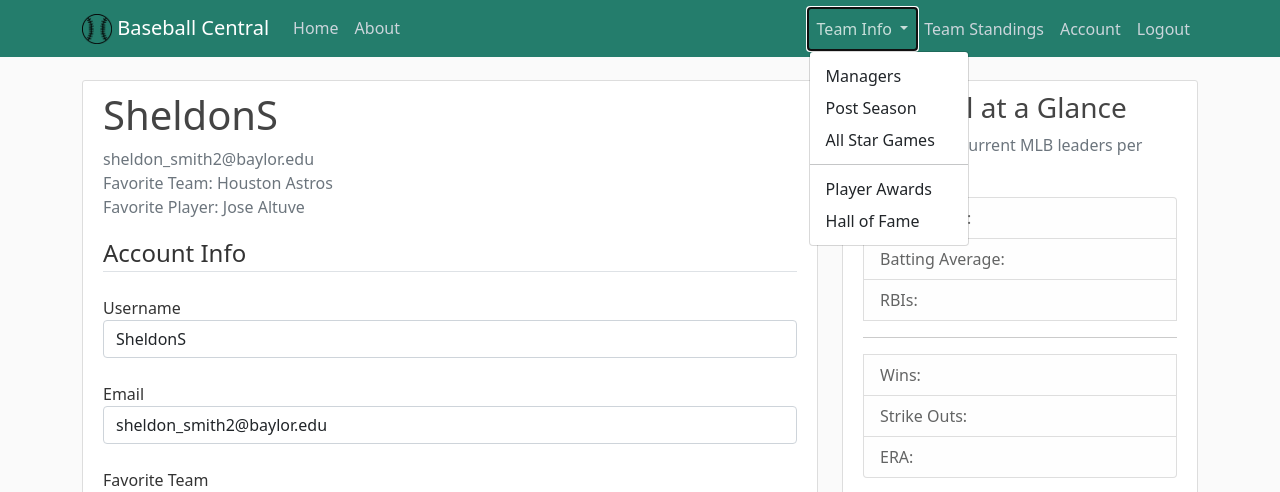
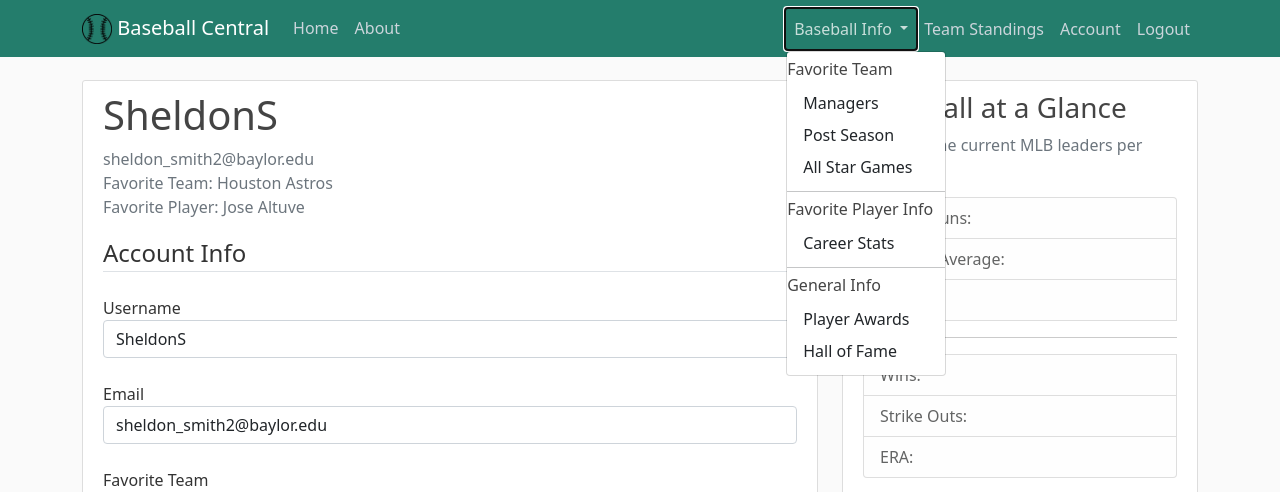
Before and after one commit to SheldonSmith2/CSI_3335_Group_Project, a Flask app: page /account in a window 1280 px wide, after a click on "Baseball Info". Shown: the top 492 px of the page. Run offline with Flask 2, Linux system fonts and the light colour scheme; a user stored in the database is signed in; parts of the project's set-up code (start-up, migrations or seed data) failed here and were passed over.

Commit message:
Started adding favorite player functionality

```diff
--- a/app/databaseControllers/generalController.py
+++ b/app/databaseControllers/generalController.py
@@ -84,3 +84,17 @@ def getPlayers():
     session = createConnection()
     players = session.query(People).distinct(People.playerid)
     return players
+
+
+def careerBattingStats(playerName):
+    splitName = playerName.data.split()
+    session = createConnection()
+    stats = session.query().filter(People.nameFirst == splitName[0], People.nameLast == splitName[1])
+    return stats
+
+
+def careerBattingStats(playerName):
+    splitName = playerName.data.split()
+    session = createConnection()
+    stats = session.query().filter(People.nameFirst == splitName[0], People.nameLast == splitName[1])
+    return stats
--- a/app/forms.py
+++ b/app/forms.py
@@ -85,11 +85,12 @@ class UpdateAccountForm(FlaskForm):
     def validate_fav_player(self, fav_player):
         players = getPlayers()
         isValid = 0
+        splitName = fav_player.data.split()
         if fav_player.data != "":
-            for person in players:
-                #name = (person.nameFirst + " " + person.nameLast)
-                if person.nameFirst == fav_player.data:
-                    isValid = 1
+            if len(splitName) == 2:
+                for person in players:
+                    if person.nameFirst == splitName[0] and person.nameLast == splitName[1]:
+                        isValid = 1
             if isValid == 0:
                 raise ValidationError('That player is not valid.  Make sure that the first and last name are capitalized.')
 
--- a/app/routes.py
+++ b/app/routes.py
@@ -201,6 +201,12 @@ def managers():
                            maxSO=maxSO, maxERA=maxERA)
 
 
+@app.route('/careerstats')
+def careerstats():
+    return render_template('careerstats.html', title='Career Stats', maxHR=maxHR, maxBA=maxBA, maxRBI=maxRBI, maxWins=maxWins,
+                           maxSO=maxSO, maxERA=maxERA)
+
+
 @app.route('/postseason')
 def postseason():
     countWS = getWSWins(current_user.fav_team)
--- a/app/templates/base.html
+++ b/app/templates/base.html
@@ -34,14 +34,21 @@
                     <!-- If the user is authenticated, then print out links for user -->
                     <li class="nav-item dropdown">
                     <a class="nav-item nav-link dropdown-toggle" href="#" id="navbarDropdown" role="button" data-bs-toggle="dropdown" aria-expanded="false">
-                        Team Info
+                        Baseball Info
                       </a>
                       <ul class="dropdown-menu" aria-labelledby="navbarDropdown">
-                        <li><a class="dropdown-item" href="{{ url_for('managers') }}">Managers</a></li>
-                        <li><a class="dropdown-item" href="{{ url_for('postseason') }}">Post Season</a></li>
+                          <li><h6> Favorite Team</h6></li>
+                          <li><a class="dropdown-item" href="{{ url_for('managers') }}">Managers</a></li>
+                          <li><a class="dropdown-item" href="{{ url_for('postseason') }}">Post Season</a></li>
                           <li><a class="dropdown-item" href="{{ url_for('allstar') }}">All Star Games</a></li>
+                        {% if current_user.fav_player != None %}
+                          <li><hr class="dropdown-divider"></li>
+                          <li><h6> Favorite Player Info</h6></li>
+                          <li><a class="dropdown-item" href="{{ url_for('careerstats') }}">Career Stats</a></li>
+                        {% endif %}
                         <li><hr class="dropdown-divider"></li>
-                        <li><a class="dropdown-item" href="{{ url_for('playerawards') }}">Player Awards</a></li>
+                          <li><h6> General Info</h6></li>
+                          <li><a class="dropdown-item" href="{{ url_for('playerawards') }}">Player Awards</a></li>
                           <li><a class="dropdown-item" href="{{ url_for('halloffame') }}">Hall of Fame</a></li>
                       </ul>
                     </li>
```
Also changed, not shown: app/templates/careerstats.html (added, +43 -0 lines), app/site.db.
